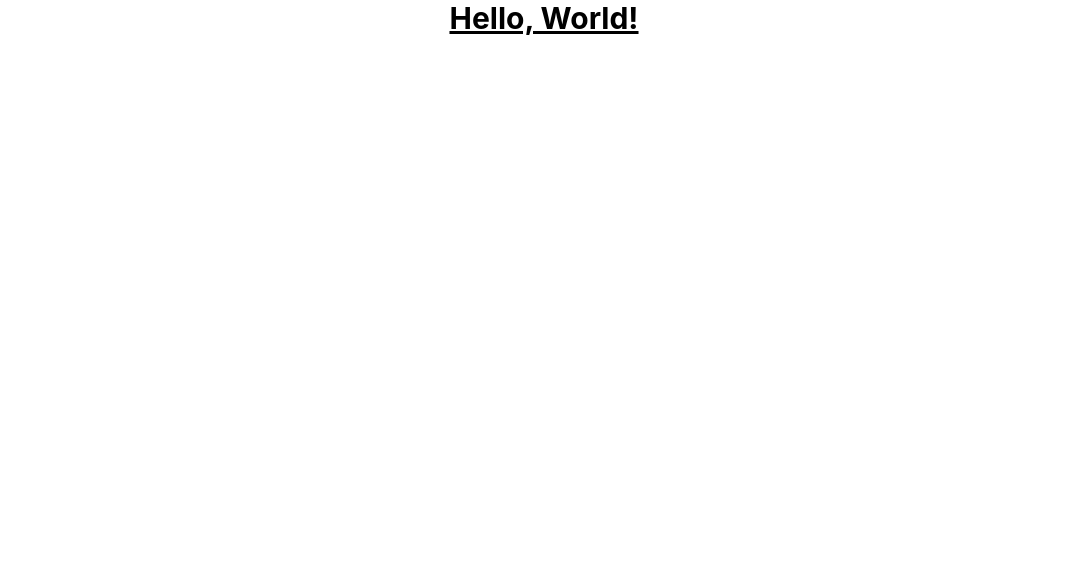
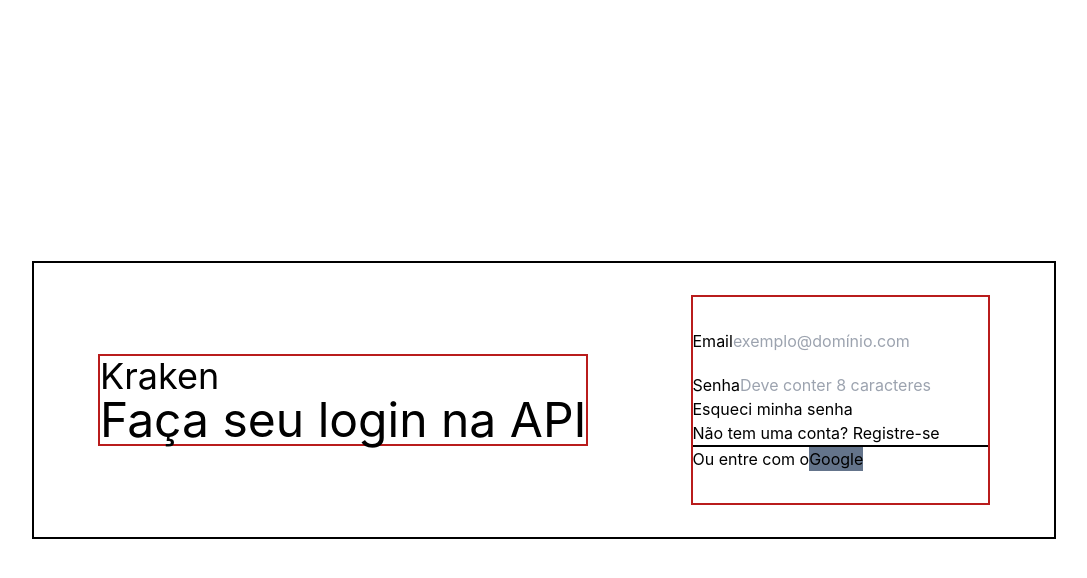
Before and after one commit to Kraken-Tools/kraken_frontend, a Next.js app: page /login in a window 1280 px wide. Shown: the top 578 px of the page, without its empty margins (96-1183 px from the left). Built offline with nearby package versions, Linux system fonts and the light colour scheme.

Commit message:
Base do layout da tela de login

```diff
--- a/pages/login.jsx
+++ b/pages/login.jsx
@@ -1,8 +1,37 @@
 export default function Login() {
 
   return (
-    <h1 className="text-3xl font-bold underline text-center">
-      Hello, World!
-    </h1>
+    <div className="min-h-full">
+      <div className="flex flex-row justify-center min-h-screen items-center">
+        <div className="flex justify-between items-center w-full max-w-5xl border-2 border-black px-16 py-8">
+            <div className="flex flex-col border-2 border-red-700">
+              <h1 className="text-4xl">Kraken</h1>
+              <h1 className="text-5xl">Faça seu login na API</h1>
+            </div>
+            <form className="border-2 border-red-700 py-8">
+              <section className="flex flex-col gap-5">
+                  <label>
+                    Email
+                    <input placeholder="exemplo@domínio.com" type="email" className="text-black"></input>
+                  </label>
+
+                  <label>
+                    Senha
+                    <input placeholder="Deve conter 8 caracteres" type="password"></input>
+                  </label>
+              </section>
+              <a>Esqueci minha senha</a>
+              <div>
+                Não tem uma conta? <a>Registre-se</a>
+              </div>
+              <div className="border-b-2 border-black"/>
+              <div className="flex">
+                <h3>Ou entre com o </h3>
+                <button className="bg-slate-500">Google</button>
+              </div>
+            </form>
+        </div>
+      </div>
+    </div>
   );
 }
```
